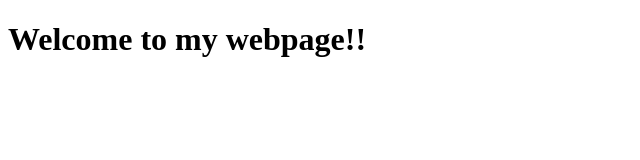
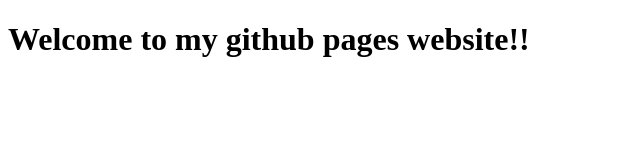
Before and after one commit to eddie-kay0462/eddie-kay0462.github.io, a plain HTML site: page index.html in a window 1280 px wide. Shown: the whole page, without its empty margins (0-640 px from the left). Drawn offline with Linux system fonts and the light colour scheme.

Commit message:
First commit

```diff
--- a/index.html
+++ b/index.html
@@ -6,6 +6,6 @@
     </head>
 
     <body>
-        <h1>Welcome to my webpage!!</h1>
+        <h1>Welcome to my github pages website!!</h1>
     </body>
 </html>
```
